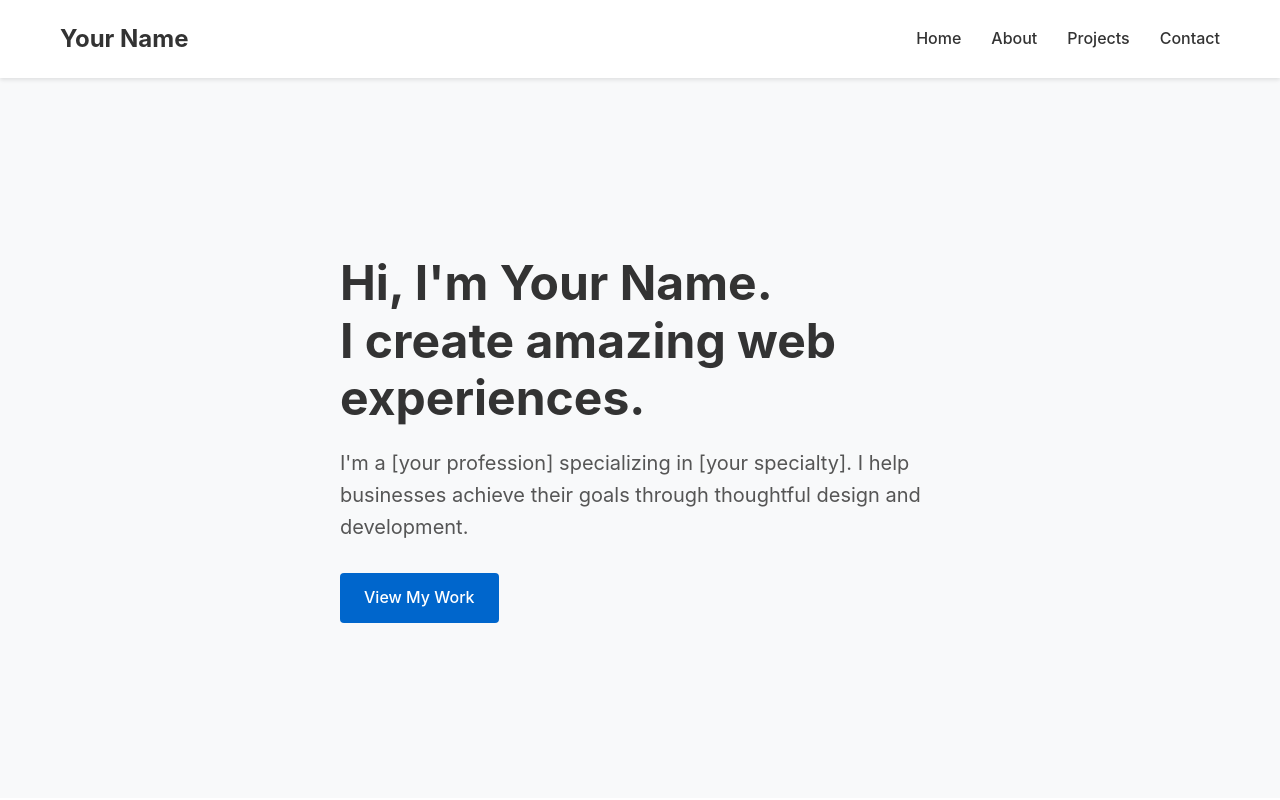
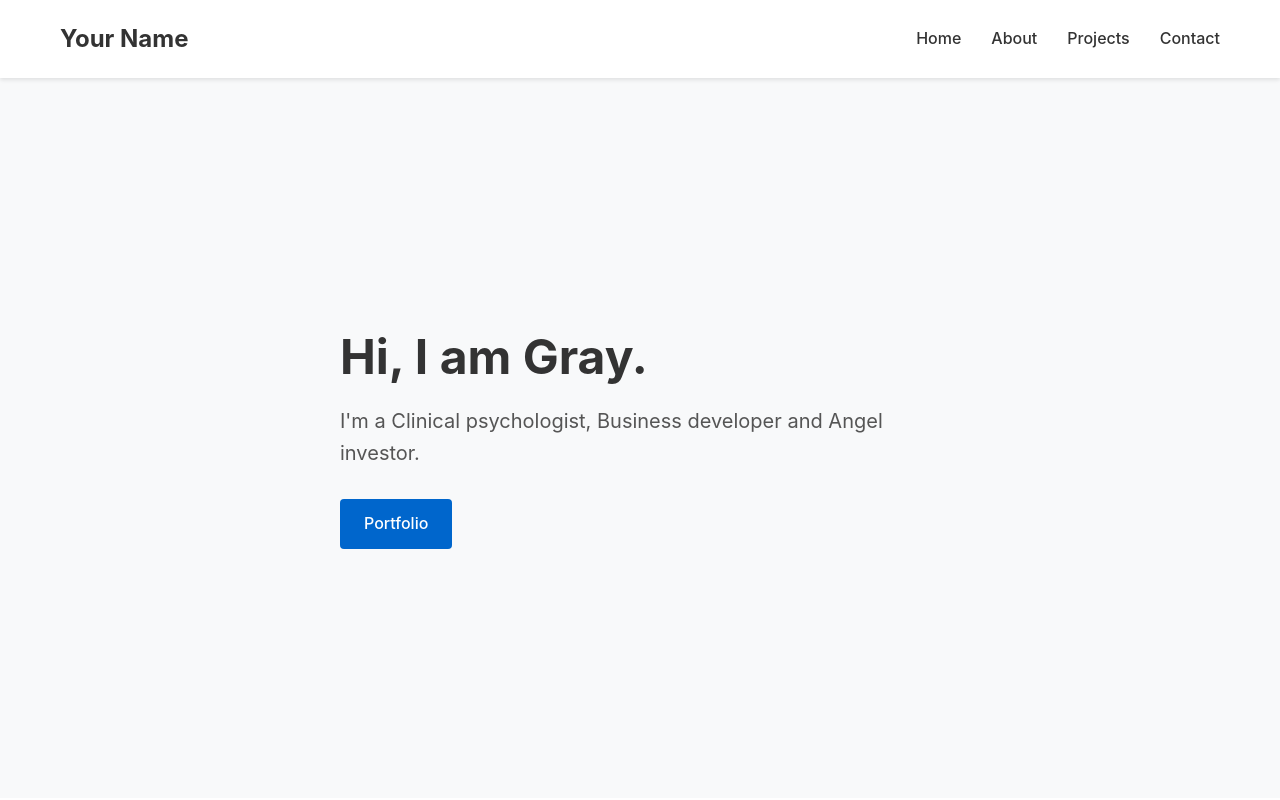
Before and after one commit to Cangrejorey/emu.github.io, a plain HTML site: page index.html in a window 1280 px wide. Shown: the top 800 px of the page. Drawn offline with Linux system fonts and the light colour scheme.

Commit message:
Update index.html

```diff
--- a/index.html
+++ b/index.html
@@ -306,9 +306,9 @@
     <section id="home" class="hero">
         <div class="container">
             <div class="hero-content">
-                <h1>Hi, I'm Your Name.<br>I create amazing web experiences.</h1>
-                <p>I'm a [your profession] specializing in [your specialty]. I help businesses achieve their goals through thoughtful design and development.</p>
-                <a href="#projects" class="btn">View My Work</a>
+                <h1>Hi, I am Gray.</h1>
+                <p>I'm a Clinical psychologist, Business developer and Angel investor.</p>
+                <a href="#projects" class="btn">Portfolio</a>
             </div>
         </div>
     </section>
```
